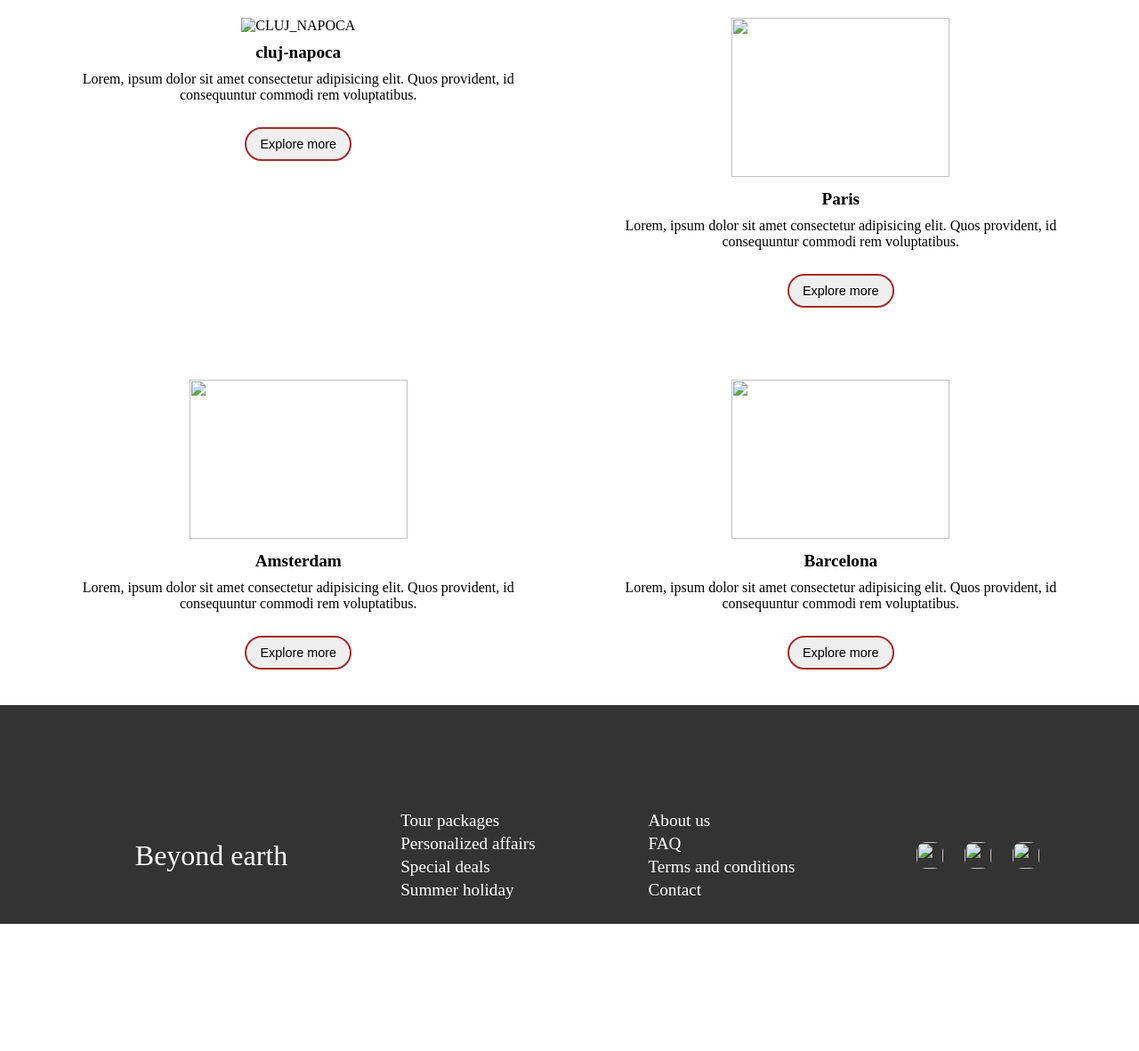
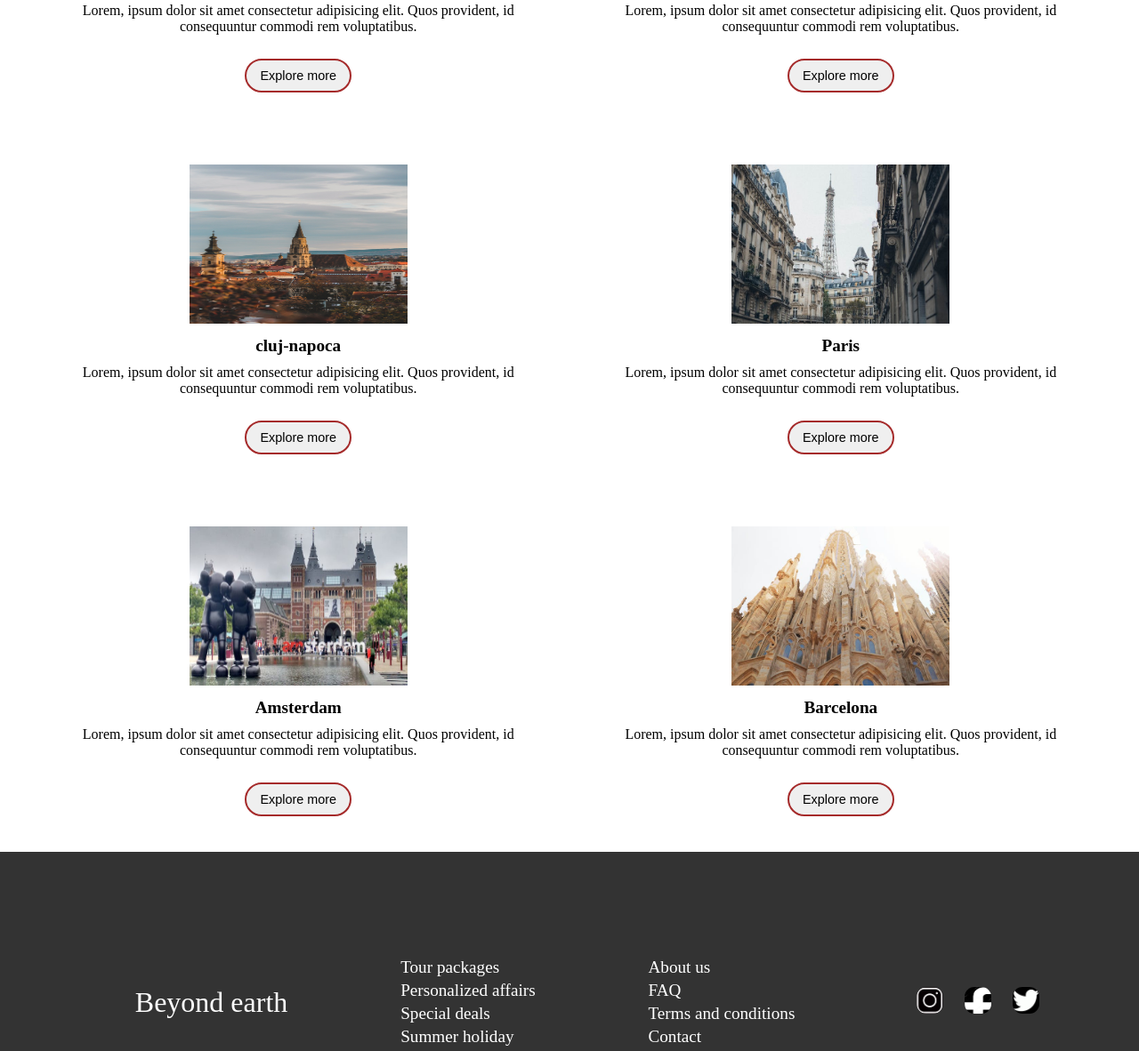
Before and after one commit to raj-adi00/Beyond-earth, a plain HTML site: page index.html in a window 1280 px wide. Shown: the part 938-2120 px from the top of the page at 89% size. Before the commit the page ends 1977 px from the top, so only its background shows below. Drawn offline with Linux system fonts and the light colour scheme; files whose address does not match are found by name.

Commit message:
Update index.html

```diff
--- a/index.html
+++ b/index.html
@@ -64,7 +64,7 @@
         </div>
         <section id="places">
             <div id="london" class="visit-place">
-                <img src="images/ferris-wheel-6547089_640.jpg" alt="Rotating wheel">
+                <img src="ferris-wheel-6547089_640.jpg" alt="Rotating wheel">
                 <h5 class="site">London</h5>
                 <div class="description">
                     Lorem, ipsum dolor sit amet consectetur adipisicing elit. Quos provident, id consequuntur commodi
@@ -74,7 +74,7 @@
                 <button class="explore">Explore more</button>
             </div>
             <div id="rome" class="visit-place">
-                <img src="images/roma-1893861_640.jpg" alt="Rome">
+                <img src="roma-1893861_640.jpg" alt="Rome">
                 <h5 class="site">Rome</h5>
                 <div class="description">
                     Lorem, ipsum dolor sit amet consectetur adipisicing elit. Quos provident, id consequuntur commodi
@@ -84,7 +84,7 @@
                 <button class="explore">Explore more</button>
             </div>
             <div id="cluj-napoca" class="visit-place">
-                <img src="images/pexels-czapp-árpád-13736784.jpg" alt="CLUJ_NAPOCA">
+                <img src="pexels-czapp-árpád-13736784.jpg" alt="CLUJ_NAPOCA">
                 <h5 class="site">cluj-napoca</h5>
                 <div class="description">
                     Lorem, ipsum dolor sit amet consectetur adipisicing elit. Quos provident, id consequuntur commodi
@@ -94,7 +94,7 @@
                 <button class="explore">Explore more</button>
             </div>
             <div id="paris" class="visit-place">
-                <img src="images/pexels-elina-sazonova-1850619.jpg" alt="">
+                <img src="pexels-elina-sazonova-1850619.jpg" alt="">
                 <h5 class="site">Paris</h5>
                 <div class="description">
                     Lorem, ipsum dolor sit amet consectetur adipisicing elit. Quos provident, id consequuntur commodi
@@ -104,7 +104,7 @@
                 <button class="explore">Explore more</button>
             </div>
             <div id="amsterdam" class="visit-place">
-                <img src="images/pexels-pixabay-208733.jpg" alt="">
+                <img src="pexels-pixabay-208733.jpg" alt="">
                 <h5 class="site">Amsterdam</h5>
                 <div class="description">
                     Lorem, ipsum dolor sit amet consectetur adipisicing elit. Quos provident, id consequuntur commodi
@@ -114,7 +114,7 @@
                 <button class="explore">Explore more</button>
             </div>
             <div id="barcelona" class="visit-place">
-                <img src="images/pexels-tetyana-kovyrina-2430953.jpg" alt="">
+                <img src="pexels-tetyana-kovyrina-2430953.jpg" alt="">
                 <h5 class="site">Barcelona</h5>
                 <div class="description">
                     Lorem, ipsum dolor sit amet consectetur adipisicing elit. Quos provident, id consequuntur commodi
@@ -147,9 +147,9 @@
             </ul>
         </div>
         <div class="social">
-            <a href="www.instagram.com"><img src="images/insta.jpg" alt=""></a>
-            <a href="www.faceboook.com"><img src="images/facebook.jpg" alt=""></a>
-            <a href="www.twitter.com"><img src="images/twitter.png" alt=""></a>
+            <a href="www.instagram.com"><img src="insta.jpg" alt=""></a>
+            <a href="www.faceboook.com"><img src="facebook.jpg" alt=""></a>
+            <a href="www.twitter.com"><img src="twitter.png" alt=""></a>
         </div>
     </footer>
 </body>
```
